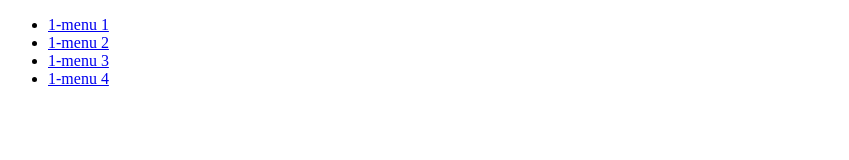
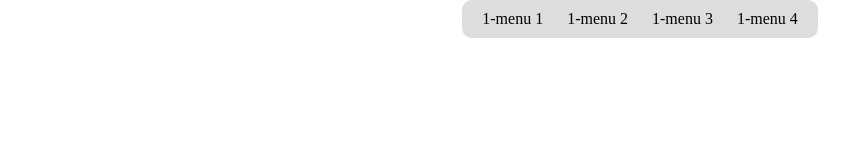
Before and after one commit to JK-8989/menu-bar-test-1, a plain HTML site: page index.html in a window 1280 px wide. Shown: the whole page, without its empty margins (0-849 px from the left). Drawn offline with Linux system fonts and the light colour scheme.

Commit message:
Edit final style

```diff
--- a/style.css
+++ b/style.css
@@ -1,3 +1,55 @@
+/* =================== */
+/*    Normalization    */
+/* =================== */
+body, ul, li {
+  margin: 0;
+  padding: 0;
+  list-style: none;
+}
+a {
+  color: inherit;
+  text-decoration: 0;
+}
+/* =================== */
+/*  Menu-Bar Styling   */
+/* =================== */
 .menu-bar > ul ul {
   display: none;
+  position: absolute;
+  left: 0;
+  top: 100%;
 }
+.menu-bar > ul ul ul {
+  left: 100%;
+  top: 0;
+  width: 100%;
+}
+.menu-bar ul {
+  background-color: #ddd;
+}
+.menu-bar > ul {
+  background-color: #ddd;
+  display: inline-block;
+  padding: 0 10px;
+  border-radius: 10px;
+}
+.menu-bar {
+  text-align: center;
+}
+.menu-bar > ul > li {
+  display: inline-block;
+}
+.menu-bar ul > li {
+  position: relative;
+}
+.menu-bar ul > li > a {
+  display: block;
+  padding: 10px;
+}
+.menu-bar ul > li:hover > a {
+  background: rgba(0, 0, 0, .5);
+  color: white;
+}
+.menu-bar ul > li:hover > ul {
+  display: block;
+}
```
